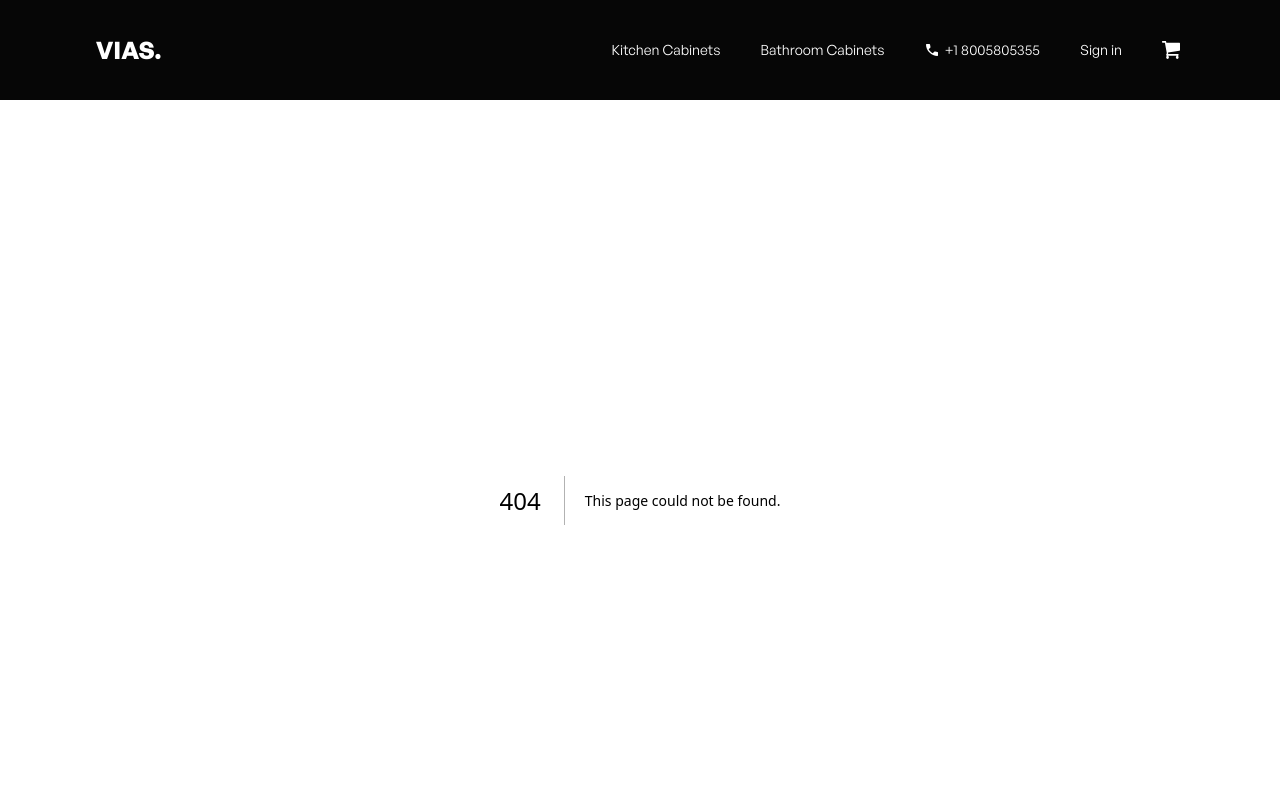
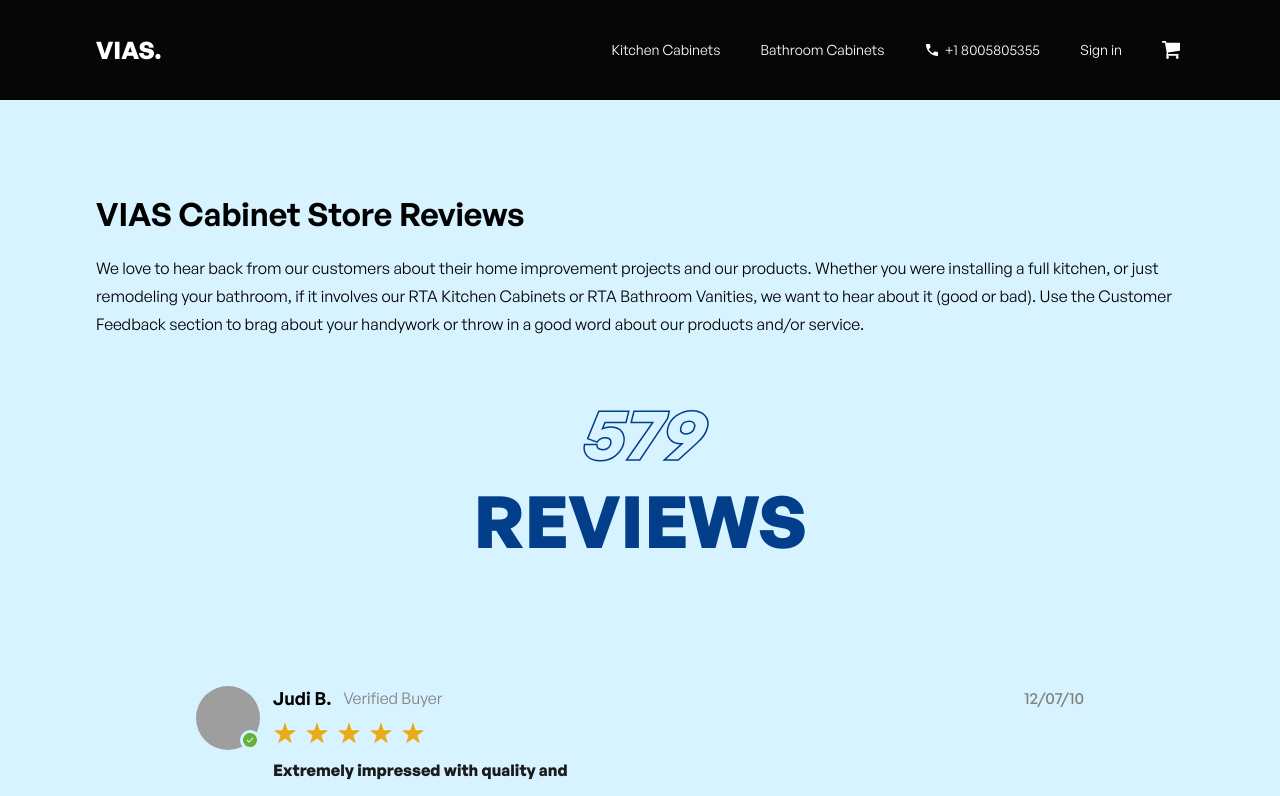
Before and after one commit to priyangsubanerjee/vias, a Next.js app: page /Testimonials in a window 1280 px wide. Before the commit this address had no page. Shown: the top 796 px of the page. Built offline with nearby package versions, Linux system fonts and the light colour scheme; grey boxes are pictures that could not be loaded.

Commit message:
Testimonials

```diff
--- /dev/null
+++ b/components/TestimonialCard.js
@@ -0,0 +1,67 @@
+/* eslint-disable @next/next/no-img-element */
+import React from "react";
+
+function TestimonialCard() {
+  return (
+    <div className="flex space-x-[13px]">
+      <div className="shrink-0 relative w-[64px] h-[64px]">
+        <img
+          src="https://res.cloudinary.com/db9kd4qbi/image/upload/v1690469294/Dtory/vias/680e5f031341468307693f303873f6ca_n0zbl3.jpg"
+          className=" w-full h-full rounded-full object-cover shrink-0"
+          alt=""
+        />
+        <div className="rounded-full p-[2px] absolute bottom-0 right-0  bg-[#D7F3FF]">
+          <svg
+            xmlns="http://www.w3.org/2000/svg"
+            width="16"
+            height="16"
+            viewBox="0 0 16 16"
+            fill="none"
+          >
+            <path
+              d="M8 1C6.61553 1 5.26216 1.41054 4.11101 2.17971C2.95987 2.94888 2.06266 4.04213 1.53285 5.32122C1.00303 6.6003 0.86441 8.00776 1.13451 9.36563C1.4046 10.7235 2.07129 11.9708 3.05026 12.9497C4.02922 13.9287 5.2765 14.5954 6.63437 14.8655C7.99224 15.1356 9.3997 14.997 10.6788 14.4672C11.9579 13.9373 13.0511 13.0401 13.8203 11.889C14.5895 10.7378 15 9.38447 15 8C15 6.14348 14.2625 4.36301 12.9497 3.05025C11.637 1.7375 9.85652 1 8 1ZM7 10.795L4.5 8.295L5.295 7.5L7 9.205L10.705 5.5L11.503 6.293L7 10.795Z"
+              fill="#64B134"
+            />
+          </svg>
+        </div>
+      </div>
+      <div>
+        <div className="flex text-base">
+          <span className="font-semibold text-[18px]">Judi B.</span>
+          <span className="text-[#808080] ml-[12px]">Verified Buyer</span>
+          <span className="text-[#808080] ml-auto font-medium">12/07/10</span>
+        </div>
+        <div className="flex items-center space-x-2 mt-[12px]">
+          {[1, 2, 3, 4, 5].map((item, index) => {
+            return (
+              <svg
+                key={index}
+                xmlns="http://www.w3.org/2000/svg"
+                width="24"
+                height="24"
+                viewBox="0 0 24 24"
+                fill="none"
+              >
+                <path
+                  d="M11.5245 1.46353C11.6741 1.00287 12.3259 1.00287 12.4755 1.46353L14.5819 7.9463C14.6488 8.15232 14.8408 8.2918 15.0574 8.2918H21.8738C22.3582 8.2918 22.5596 8.9116 22.1677 9.1963L16.6531 13.2029C16.4779 13.3302 16.4046 13.5559 16.4715 13.7619L18.5779 20.2447C18.7276 20.7053 18.2003 21.0884 17.8085 20.8037L12.2939 16.7971C12.1186 16.6698 11.8814 16.6698 11.7061 16.7971L6.19153 20.8037C5.79967 21.0884 5.27243 20.7053 5.42211 20.2447L7.52849 13.7619C7.59543 13.5559 7.5221 13.3302 7.34685 13.2029L1.83227 9.1963C1.44041 8.9116 1.6418 8.2918 2.12616 8.2918H8.94256C9.15917 8.2918 9.35115 8.15232 9.41809 7.9463L11.5245 1.46353Z"
+                  fill="#E8AD16"
+                />
+              </svg>
+            );
+          })}
+        </div>
+        <h2 className="mt-[12px] font-bold text-[#1B1B1B]">
+          Extremely impressed with quality and
+        </h2>
+        <p className="mt-[8px] text-[#1B1B1B] leading-7">
+          Your company is so service oriented. I expected a replacement for the
+          irregular piece but received an entire new cabinet and it arrived at
+          warped speed. You&apos;re an amazing company with very helpful and
+          caring staff.
+        </p>
+      </div>
+    </div>
+  );
+}
+
+export default TestimonialCard;
--- /dev/null
+++ b/pages/Testimonials/index.js
@@ -0,0 +1,33 @@
+import TestimonialCard from "@/components/TestimonialCard";
+import React from "react";
+
+function Testimonials() {
+  return (
+    <div className="lg:px-[96px] py-[90px] px-6 font-general-sans bg-[#D7F3FF] min-h-screen ">
+      <h1 className="text-[32px] font-semibold">VIAS Cabinet Store Reviews</h1>
+      <p className="leading-7 mt-4">
+        We love to hear back from our customers about their home improvement
+        projects and our products. Whether you were installing a full kitchen,
+        or just remodeling your bathroom, if it involves our RTA Kitchen
+        Cabinets or RTA Bathroom Vanities, we want to hear about it (good or
+        bad). Use the Customer Feedback section to brag about your handywork or
+        throw in a good word about our products and/or service.
+      </p>
+      <h2 className="mt-10 italic font-bold text-center text-[72px] outline-text">
+        579
+      </h2>
+      <h2 className="-mt-5 font-bold text-[#023E8A] text-center text-[72px]">
+        REVIEWS
+      </h2>
+      <div className="grid grid-cols-1 gap-[80px] lg:px-[100px] mt-[112px] mb-44">
+        <TestimonialCard />
+        <TestimonialCard />
+        <TestimonialCard />
+        <TestimonialCard />
+        <TestimonialCard />
+      </div>
+    </div>
+  );
+}
+
+export default Testimonials;
--- a/styles/globals.css
+++ b/styles/globals.css
@@ -5,3 +5,8 @@
 ::-webkit-scrollbar {
   display: none;
 }
+
+.outline-text {
+  -webkit-text-stroke: 1.5px #023e8a;
+  color: transparent;
+}
```
